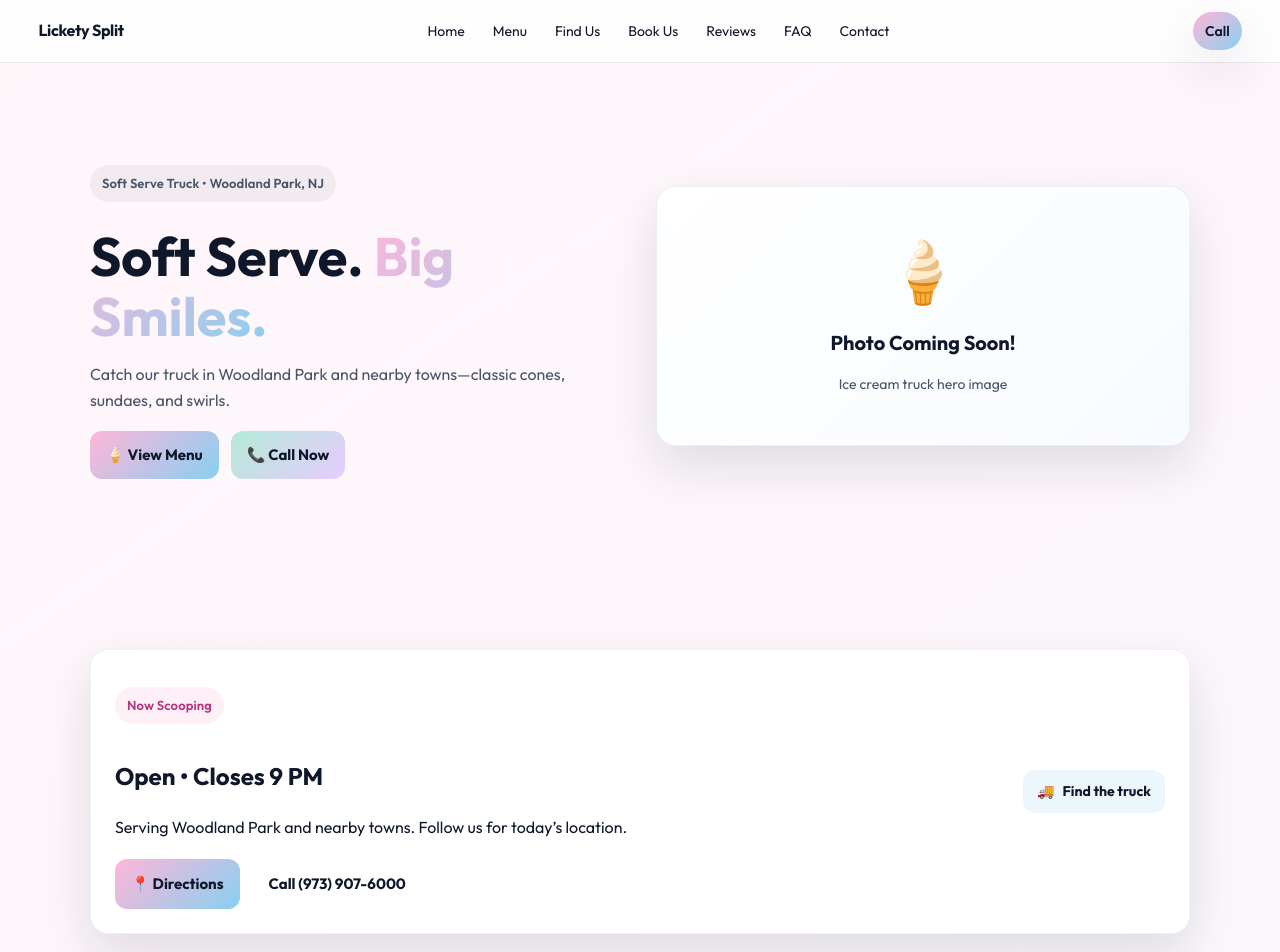
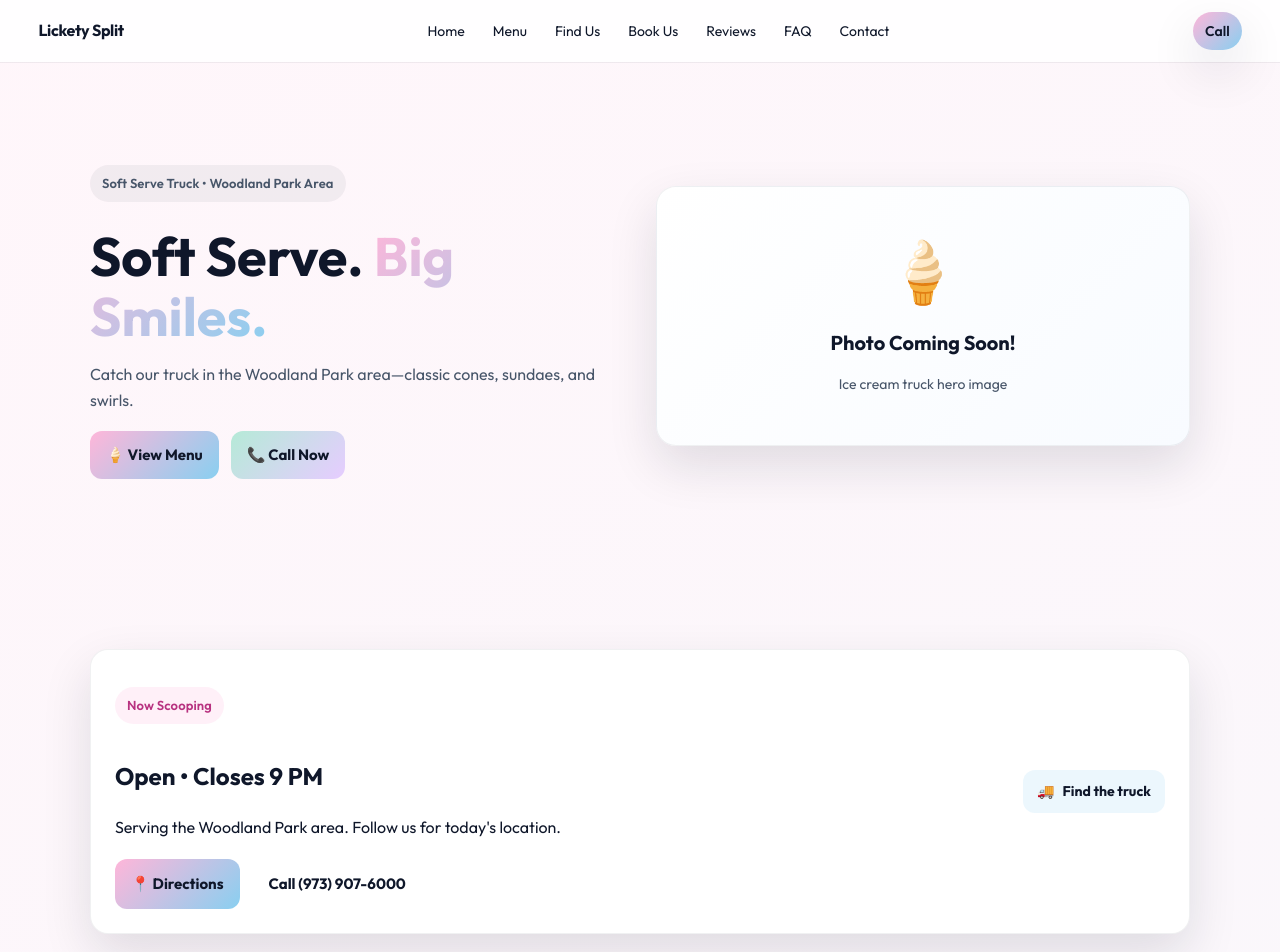
Before and after one commit to Madmonk2523/licketysplit, a plain HTML site: page index.html in a window 1280 px wide. Shown: the top 952 px of the page. Drawn offline with Linux system fonts and the light colour scheme.

Commit message:
Remove specific address, use Woodland Park area instead

```diff
--- a/index.html
+++ b/index.html
@@ -29,9 +29,9 @@
     <section id="home" class="section section--hero">
       <div class="container hero">
         <div class="hero__text">
-          <p class="pill">Soft Serve Truck • Woodland Park, NJ</p>
+          <p class="pill">Soft Serve Truck • Woodland Park Area</p>
           <h1>Soft Serve. <span class="gradient">Big Smiles.</span></h1>
-          <p class="lede">Catch our truck in Woodland Park and nearby towns—classic cones, sundaes, and swirls.</p>
+          <p class="lede">Catch our truck in the Woodland Park area—classic cones, sundaes, and swirls.</p>
           <div class="actions">
             <a class="btn btn--primary" href="#menu">🍦 View Menu</a>
             <a class="btn btn--secondary" id="hero-call" href="tel:+19739076000">📞 Call Now</a>
@@ -50,7 +50,7 @@
         <div>
           <p class="pill pill--soft">Now Scooping</p>
           <h2 id="status-text">Open • Closes 9 PM</h2>
-          <p class="muted">Serving Woodland Park and nearby towns. Follow us for today’s location.</p>
+          <p class="muted">Serving the Woodland Park area. Follow us for today's location.</p>
           <div class="actions">
             <a class="btn btn--primary" id="directions-btn" href="#">📍 Directions</a>
             <a class="btn btn--ghost" id="status-call" href="tel:+19739076000">Call (973) 907-6000</a>
@@ -148,11 +148,11 @@
     <div class="container footer__grid">
       <div>
         <h3>Lickety Split</h3>
-        <p class="muted">Soft serve ice cream truck serving Woodland Park, NJ and nearby towns.</p>
+        <p class="muted">Soft serve ice cream truck serving the Woodland Park area.</p>
       </div>
       <div>
         <h4>Visit</h4>
-        <p id="footer-address">85 Pompton Ave, Woodland Park, NJ 07424</p>
+        <p id="footer-address">Woodland Park Area</p>
         <p id="footer-hours" class="muted">Open • Closes 9 PM</p>
       </div>
       <div>
--- a/script.js
+++ b/script.js
@@ -43,7 +43,7 @@ const testimonials = [
 
 const faqs = [
   { q: 'Do you accept credit cards?', a: 'Yes! Cash, credit cards, and mobile payments are welcome.' },
-  { q: 'Where can I find the truck?', a: 'We serve Woodland Park and nearby towns. Follow us for daily locations.' },
+  { q: 'Where can I find the truck?', a: 'We serve the Woodland Park area. Follow us for daily locations.' },
   { q: 'Do you cater events?', a: 'Absolutely—birthdays, schools, corporate events, and more.' },
 ]
 
```
